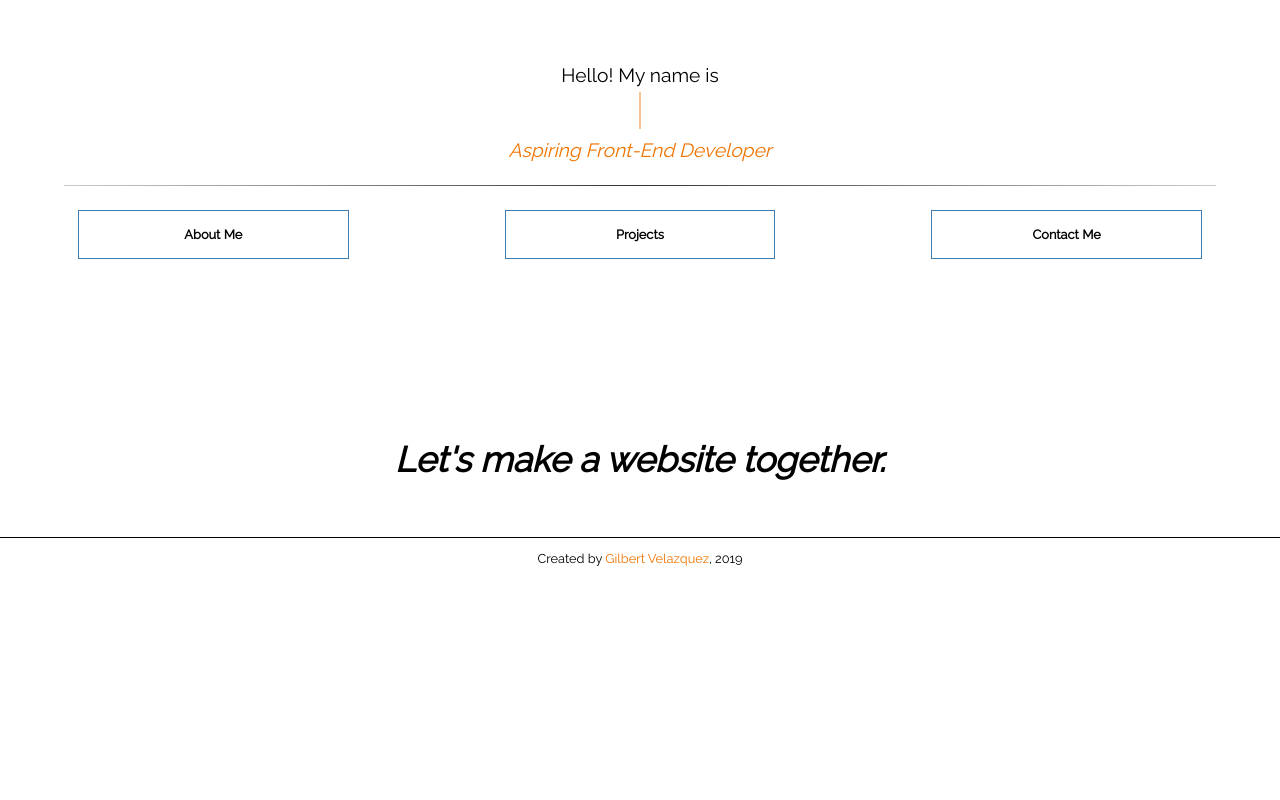
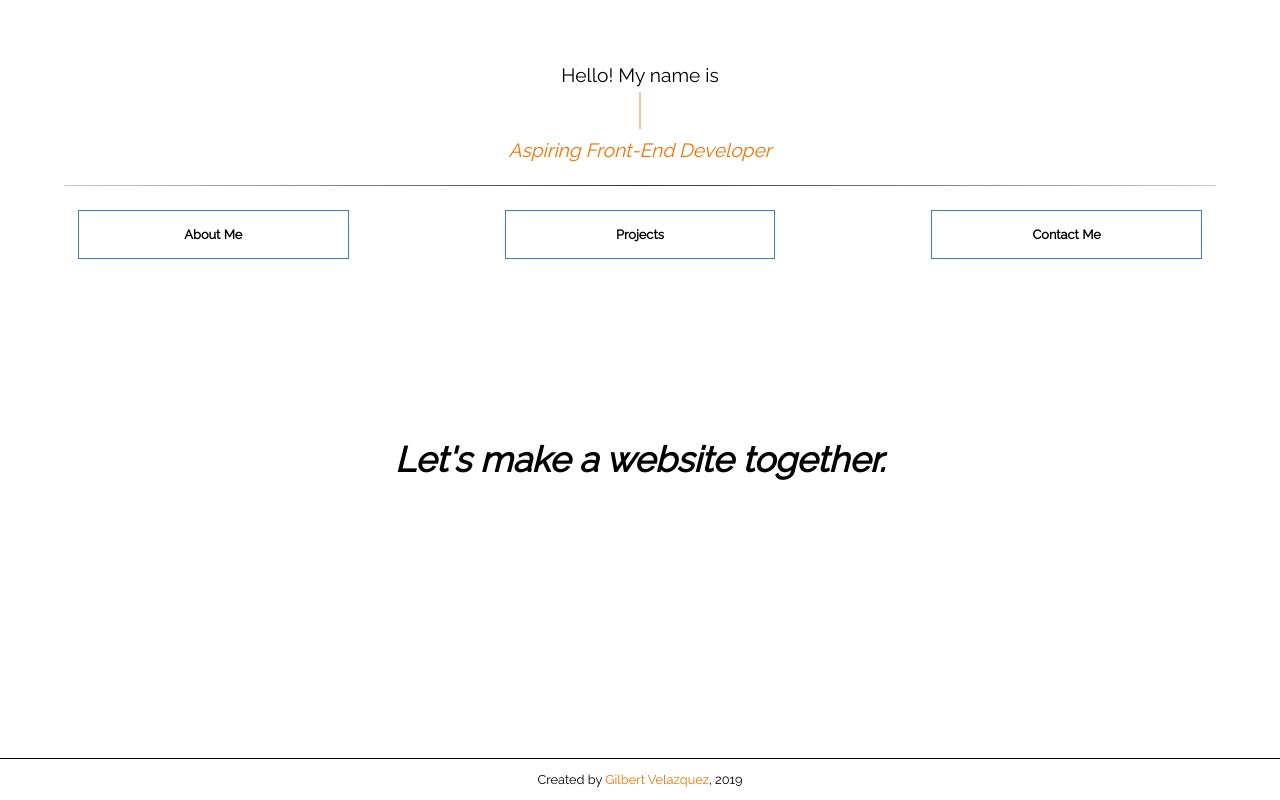
Before and after one commit to gilv93/portfolio, a React (Create React App) app: page / in a window 1280 px wide. Built offline with nearby package versions, Linux system fonts and the light colour scheme.

Commit message:
footer fix2

```diff
--- a/src/styles/footer.scss
+++ b/src/styles/footer.scss
@@ -1,7 +1,7 @@
 .footer {
 	display: flex;
 	width: 100%;
-	height: 100%;
+	height: 4em;
 	justify-content: center;
 	font-size: 0.8em;
 	border-top: 1px solid black;
```
